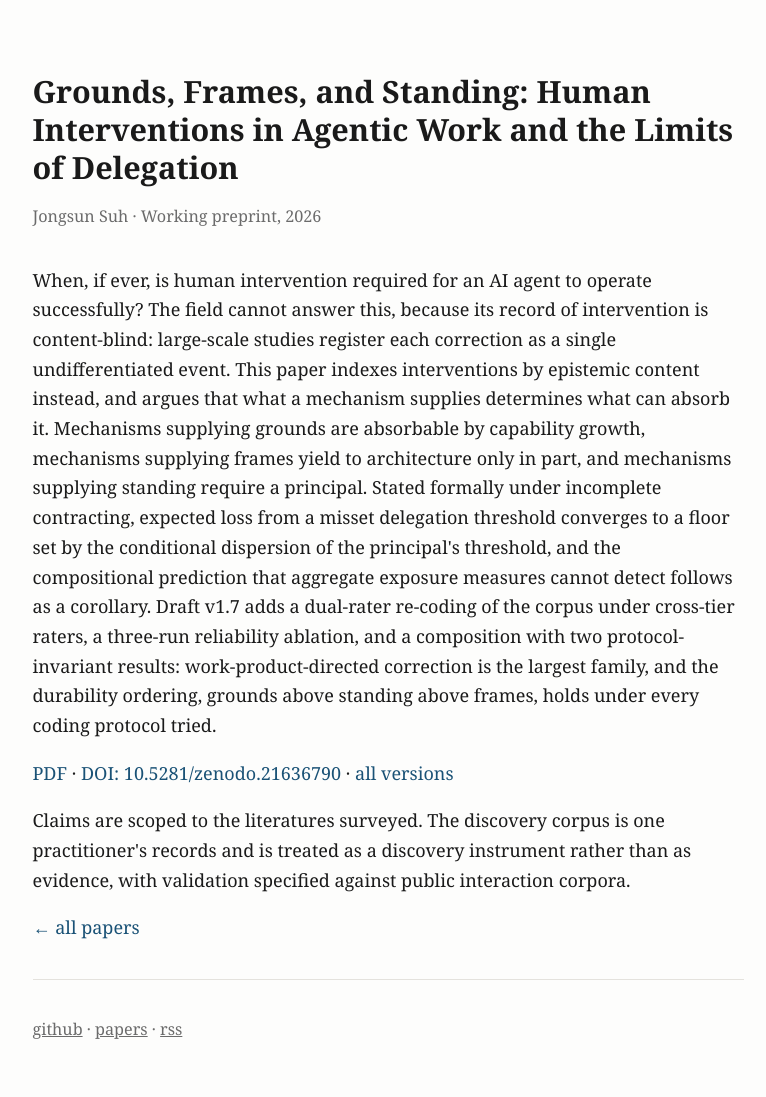
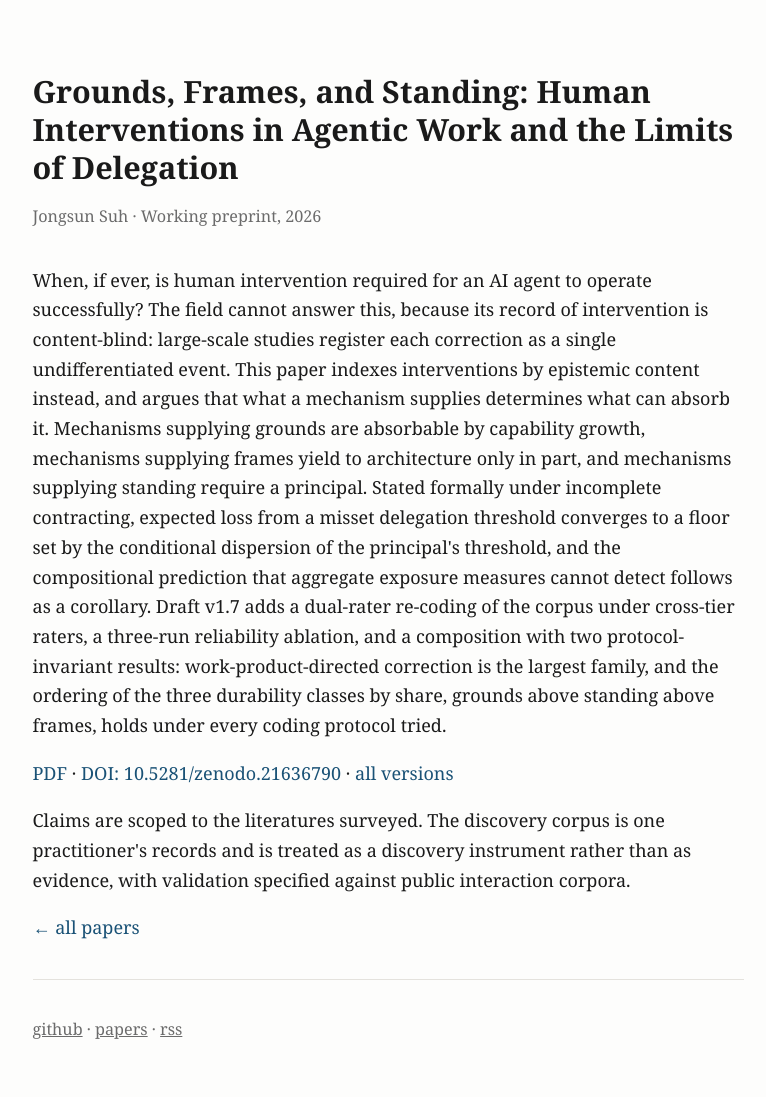
Before and after one commit to MajorLift/blog, a Jekyll site: the page built from papers/grounds-frames-standing.md, in a window 1280 px wide. Shown: the whole page, without its empty margins (252-1018 px from the left). Built offline with Jekyll 4.4.1, drawn with Linux system fonts in a browser that asks for light colours.

Commit message:
Abstract: share ordering, not durability ordering
The same conflation fix the paper and essay already took, applied to
the missed surface.

Claude-Session: https://claude.ai/code/session_01QzrpuaaxiGyPWbFKHggd8b

```diff
--- a/papers/grounds-frames-standing.md
+++ b/papers/grounds-frames-standing.md
@@ -27,8 +27,8 @@ conditional dispersion of the principal's threshold, and the compositional predi
 aggregate exposure measures cannot detect follows as a corollary. Draft v1.7 adds a dual-rater re-coding of the corpus under
 cross-tier raters, a three-run reliability ablation, and a composition with two
 protocol-invariant results: work-product-directed correction is the largest family, and
-the durability ordering, grounds above standing above frames, holds under every coding
-protocol tried.
+the ordering of the three durability classes by share, grounds above standing above
+frames, holds under every coding protocol tried.
 </p>
 
 <p>
```
